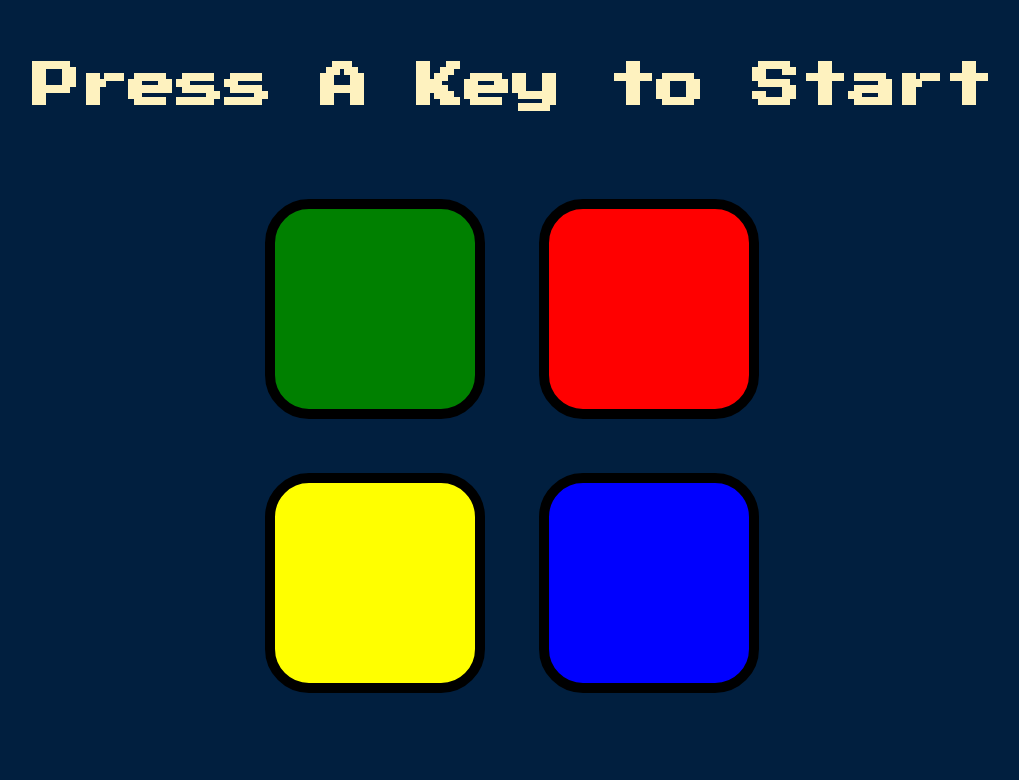
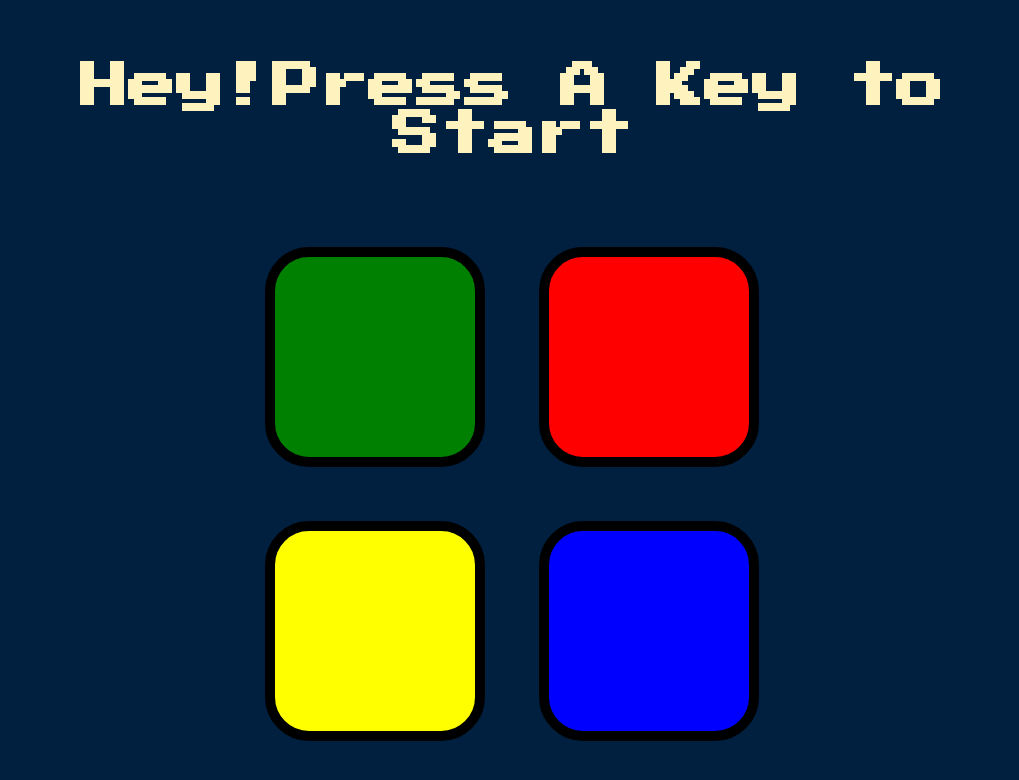
Before and after one commit to shifaarif1092/SimonGame, a plain HTML site: page index.html in a window 1280 px wide. Shown: the whole page, without its empty margins (128-1147 px from the left). Drawn offline with nearby package versions, Linux system fonts and the light colour scheme.

Commit message:
Update index.html

```diff
--- a/index.html
+++ b/index.html
@@ -9,7 +9,7 @@
 </head>
 
 <body>
-  <h1 id="level-title">Press A Key to Start</h1>
+  <h1 id="level-title">Hey!Press A Key to Start</h1>
   <div class="container">
     <div lass="row">
 
```
